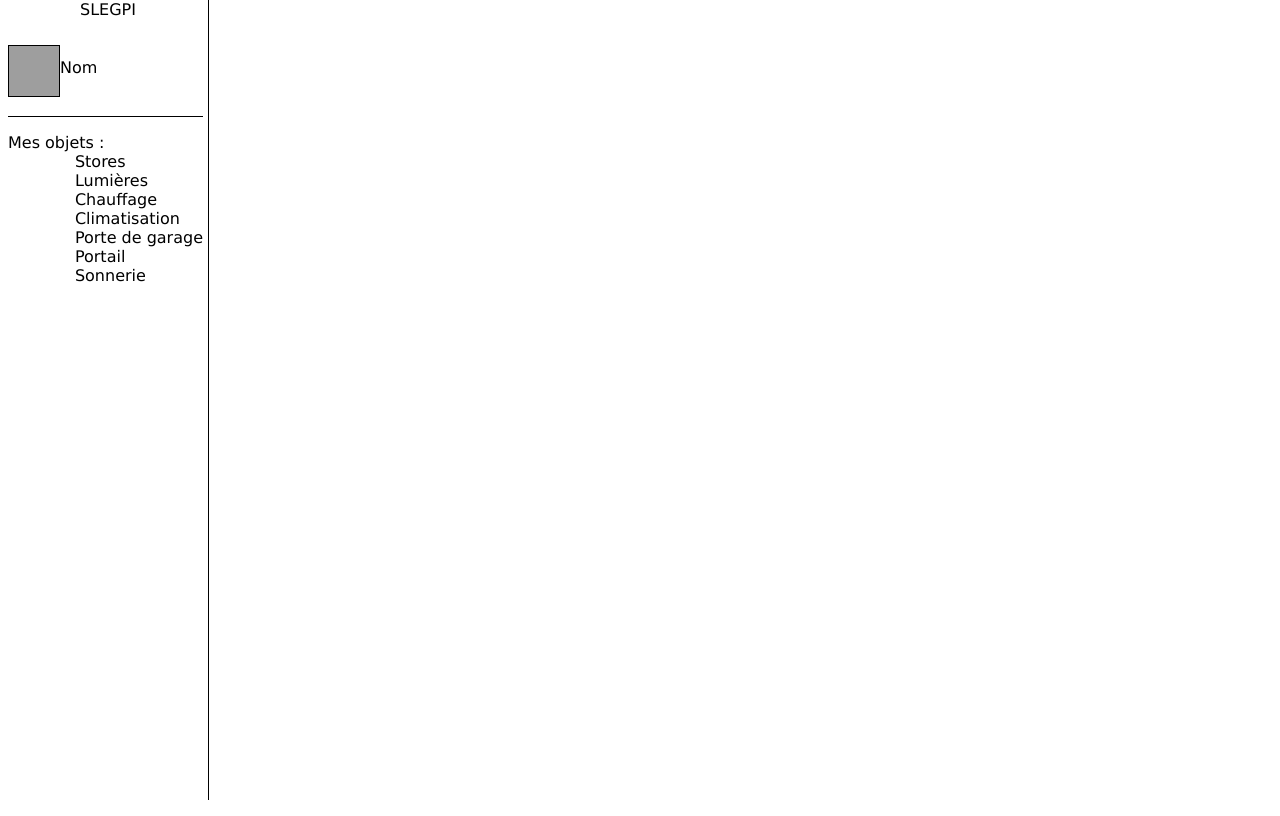
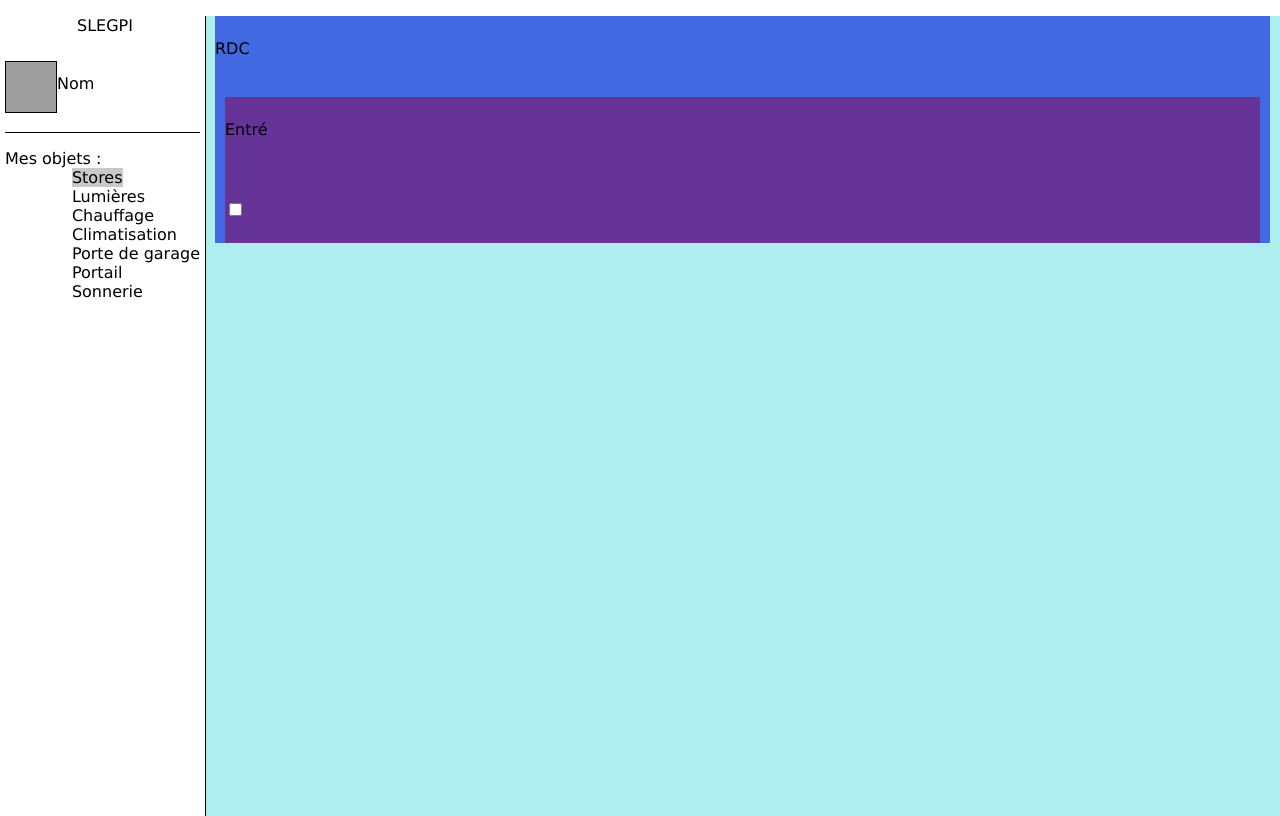
Before and after one commit to 2019-2020-IUT/M421-Management-des-Systemes-d-Information, a PHP site: page /objet/Store/storePannel.html in a window 1280 px wide. Run offline with PHP 8.4, Linux system fonts and the light colour scheme; grey boxes are pictures that could not be loaded.

Commit message:
debut du visu des objet
tentative de bouton toogle echoué, a faire

```diff
--- a/css/objet.css
+++ b/css/objet.css
@@ -7,8 +7,7 @@ html{
 }
 
 body{
-    margin-top: 0px;
-    margin-right: 5px;
+    margin: 0px;
     height: 100%;
 }
 
@@ -34,8 +33,9 @@ bar de navigation a gauche de l'écran
 .bar{
     border-right: solid;
     border-width: 1px;
-    max-width: 200px;
+    min-width: 200px;
     height: 100%;
+    margin-left: 5px;
 }
 
 .centre{
@@ -58,3 +58,27 @@ img{
     width:50px;
     height:50px;
 }
+
+.selected{
+    background-color: rgb(201, 201, 201);
+}
+
+/*---------------------------
+Partie avec les objets exposé
+---------------------------*/
+.corp{
+    line-height:65px;
+    margin-left: 205px;
+    height: 100%;
+    background-color: paleturquoise;
+}
+
+.cadre{
+    margin: 10px;
+    background-color: rebeccapurple;
+}
+
+.etage{
+    margin: 10px;
+    background-color: royalblue;
+}
--- a/objet/Store/storePannel.html
+++ b/objet/Store/storePannel.html
@@ -11,7 +11,7 @@
 
 </head>
 <body>
-    <div class="bar">
+    <div class="bar fll">
         <p class="centre">SLEGPI</p>
         <div class="profil">
             <p style="line-height:65px;">Nom
@@ -20,7 +20,7 @@
         </div>
         <p>Mes objets :<br />
             <span class="flr">
-            Stores<br />
+                <span class="selected">Stores<br /></span>
                 Lumières<br />
                 Chauffage<br />
                 Climatisation<br />
@@ -30,6 +30,19 @@
             </span>
         </p>
     </div>
+    <div class="corp">
+        <div class="etage">
+            <p>RDC</p>
+
+            <div class="cadre">
+                <p>Entré</p>
+                <label class="switch">
+                    <input type="checkbox">
+                    <span class="flr"></span>
+                </label>
+            </div>
+        </div>
+    </div>
 </body>
 
 </html>
```
Lines whose indentation alone changed are shown as unchanged.
